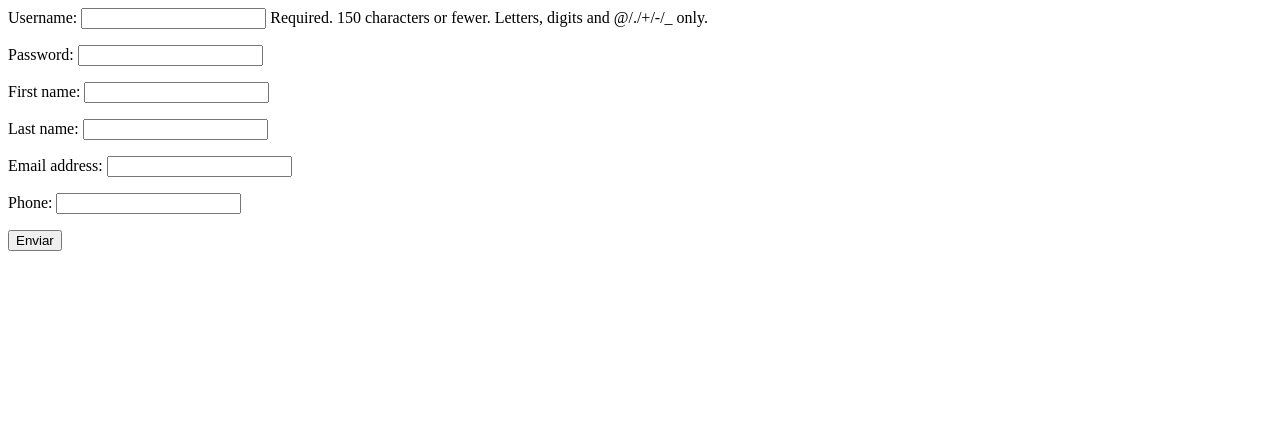
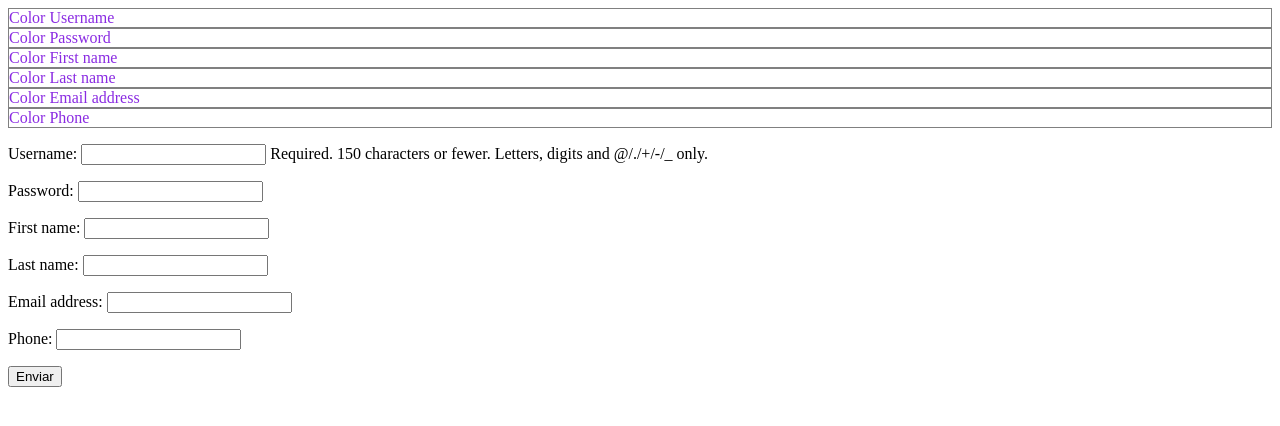
Before and after one commit to Maschetti/CafeDaTarde, a Django app: page /register/ in a window 1280 px wide. Shown: the top 426 px of the page. Run offline with Django 4.2, Linux system fonts and the light colour scheme; parts of the project's set-up code (start-up, migrations or seed data) failed here and were passed over.

Commit message:
static is working now

```diff
--- a/CafeDaTarde/settings.py
+++ b/CafeDaTarde/settings.py
@@ -117,7 +117,10 @@ USE_TZ = True
 # Static files (CSS, JavaScript, Images)
 # https://docs.djangoproject.com/en/4.2/howto/static-files/
 
-STATIC_URL = '/static/polls/'
+STATIC_URL = 'static/'
+STATICFILES_DIRS = [
+    BASE_DIR / "static",
+]
 
 MEDIA_ROOT = os.path.join(BASE_DIR, 'media')
 
--- a/polls/forms.py
+++ b/polls/forms.py
@@ -1,4 +1,5 @@
 from django.forms import ModelForm
+from django import forms
 from .models import User, Post
 
 class LoginForm(forms.Form):
--- a/polls/templates/form.html
+++ b/polls/templates/form.html
@@ -1,5 +1,13 @@
+{% load static %}
+<link href="{% static 'div.css'%}" rel="stylesheet">
 <form method="post" action=".">
     {% csrf_token %}
+    {% for field in form %}
+    <div>
+        Color
+        {{ field.label }}
+    </div>
+    {% endfor %}
     {{ form.as_p }}
     <input type="submit" value="Enviar">
 </form>
--- a/polls/urls.py
+++ b/polls/urls.py
@@ -9,4 +9,4 @@ urlpatterns = [
     path('register/', views.register_view, name='register'),
     path('post/', views.post_view, name='post'),
     path('post_list/', views.post_list_view, name='post_list'),
-] + static(settings.MEDIA_URL, document_root=settings.MEDIA_ROOT)
+] + static(settings.MEDIA_URL, document_root=settings.MEDIA_ROOT) + static(settings.STATIC_URL, document_root=settings.STATIC_ROOT)
--- /dev/null
+++ b/static/div.css
@@ -0,0 +1,4 @@
+div {
+    color: blueviolet;
+    border: 1px solid gray;
+}
```
